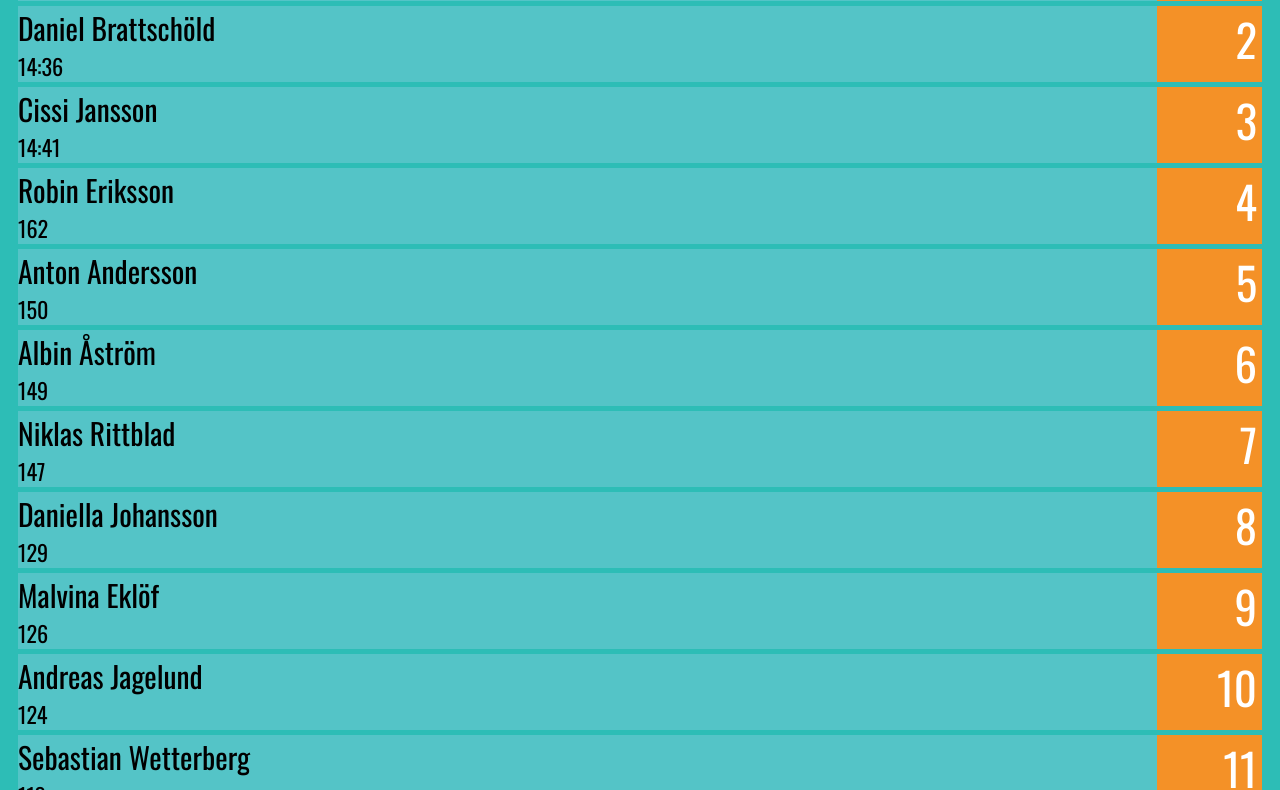
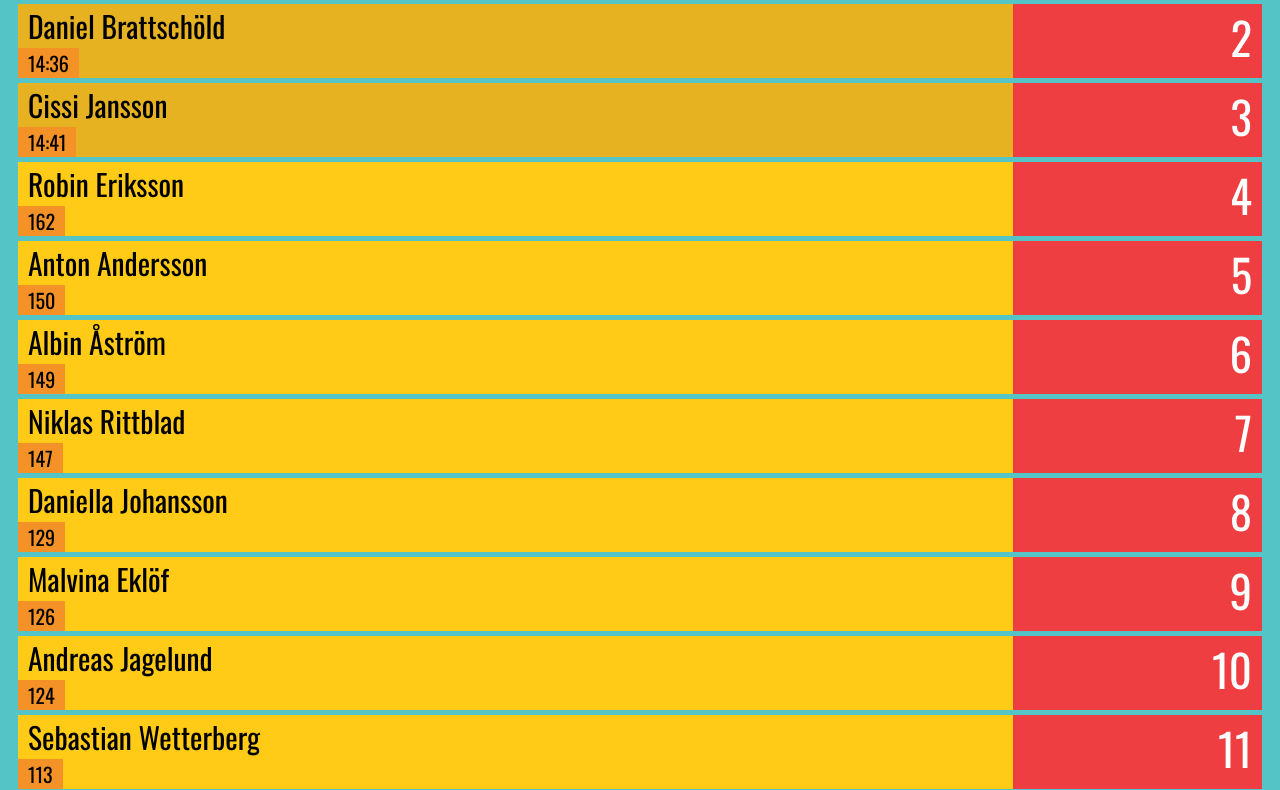
Before and after one commit to oh77/oh77.github.io, a website: page theopen/index.html in a window 1280 px wide. Shown: the part 254-1044 px from the top of the page. Drawn offline with nearby package versions, Linux system fonts and the light colour scheme.

Commit message:
Fix styles

```diff
--- a/theopen/index.html
+++ b/theopen/index.html
@@ -12,7 +12,7 @@
 
     <style>
       body {
-        background-color: #2dbdb6;
+        background-color: #54c4c7;
         font-family: "Oswald", sans-serif;
       }
       .top > img {
@@ -32,31 +32,64 @@
       }
 
       li {
-        background-color: #54c4c7;
-        display: flex;
-        flex-direction: row;
-        justify-content: space-between;
+        background-color: #ffcb16;
+        height: 74px;
         margin: 5px 0;
+        padding: 0;
         width: 100%;
       }
 
       li > div {
+        display: inline-block;
+      }
+
+      li:first-child,
+      li:nth-child(2),
+      li:nth-child(3) {
+        background-color: #e6b222;
       }
 
       div.left {
+        height: 74px;
+        overflow: hidden;
+        padding: 0;
+        width: 80%;
+      }
+      div.right {
+        background-color: #ef3e41;
+        height: 74px;
+        overflow: hidden;
+        padding: 0;
+        width: 20%;
+      }
+
+      div.name {
         font-size: 1.85em;
-        width: 400px;
+        padding-left: 10px;
       }
 
       div.week-result {
-        font-size: 0.75em;
+        display: inline-block;
+        font-size: 1.25em;
+        padding-left: 10px;
+        padding-right: 10px;
+      }
+
+      div.week-201, .week-203, .week-205 {
+        background-color: #F49127;
+      }
+      .week-202, .week-204 {
+        background-color: #D37728;
       }
 
       div.total-score {
-        background-color: #f49127;
+        /* background-color: #f49127; */
         color: #fff;
+        float: right;
         font-size: 2.8em;
-        padding-right: 5px;
+        margin: 0;
+        padding: 0;
+        padding-right: 10px;
         text-align: right;
         width: 100px;
       }
@@ -673,7 +706,7 @@
         var getScores = function(ath, week) {
           var index = "score" + week;
           if (!ath[index]) {
-            return "";
+            return "&nbsp;";
           }
           return (
             '<div class="week-result week-' +
@@ -703,23 +736,18 @@
           line = line + getScores(ath, "205");
           line = line + "</div>";
           line = line + "</div>";
-          line = line + '<div class="total-score">' + ath.total + "</div>";
+          line =
+            line +
+            '<div class="right"><div class="total-score">' +
+            ath.total +
+            "</div></div>";
           li.innerHTML = line;
           resultsContainer.appendChild(li);
         };
 
-        // // getting the text value from the database
-        // var dbRef = firebase.database().ref("/");
-        // dbRef.on("value", function(snap) {
-        //   var data = snap.val();
-        // data = data.sort(function(a, b) {
-        //   return parseInt(a.total) > parseInt(b.total);
-        // });
-
         for (var i = 0; i < data.length; i++) {
           createLine(data[i]);
         }
-        // });
       } catch (ex) {
         resultsContainer.innerText = ex;
       }
```
